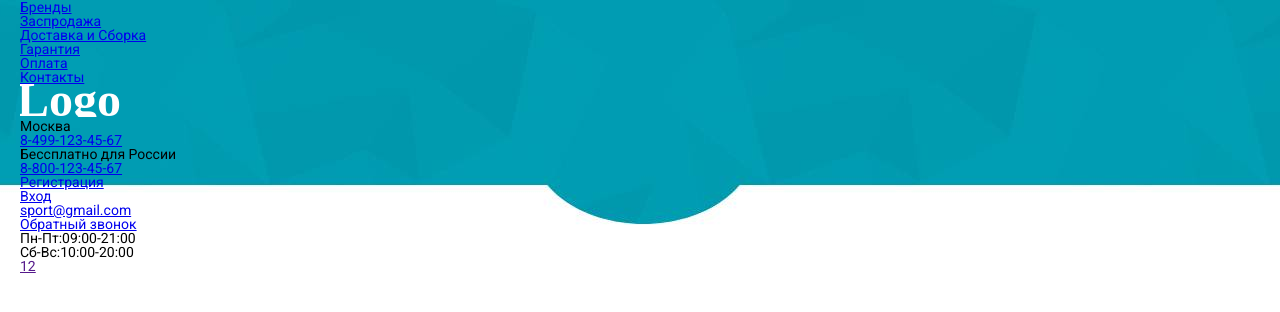
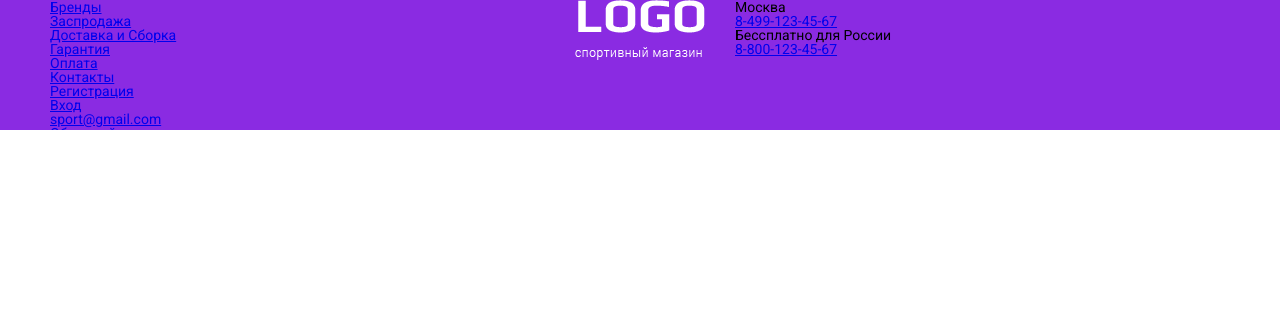
Before and after one commit to fedorova-olya/logo, a website: page #src/index.html in a window 1280 px wide. Drawn offline with nearby package versions, Linux system fonts and the light colour scheme; files that its build step writes are made by us from their sources; files whose address does not match are found by name.

Commit message:
back-d is a problem, work with header

```diff
--- a/#src/_header.html
+++ b/#src/_header.html
@@ -1,6 +1,6 @@
 <header class="header">
     <div class="header__top top-header">
-        <div class="header__content _container">
+        <div class="top-header__content _container">
             <div class="top-header__column">
                 <div class="top-header__menu menu">
                     <div class="menu__icon icom-menu">
@@ -32,8 +32,8 @@
                     </nav>
                 </div>
             </div>
-            <div class="top-header__column">
-                <a href="#" class="top-header__logo"><img src="img/logo.svg" alt="logo"></a>
+            <div class="top-header__column top-header__column_logo">
+                <a href="#" class="top-header__logo"><img src="img/logo.png" alt="logo"></a>
             </div>
             <div class="top-header__column">
                 <div class="top-header__contacts contacts-header">
--- a/#src/index.html
+++ b/#src/index.html
@@ -4,7 +4,7 @@
 <head>
     <meta charset="UTF-8">
     <meta name="viewport" content="width=device-width, initial-scale=1.0">
-    <link rel="stylesheet" href="css/style.css">
+    <link rel="stylesheet" href="css/style.min.css">
     <title>Gulp</title>
 </head>
 
--- a/#src/scss/header.scss
+++ b/#src/scss/header.scss
@@ -37,77 +37,56 @@
 //         }
 //     }
 // }
+.header {
+    //background: url("/../img/header/bg-header.png") top no-repeat;
+    background-color: blueviolet;
+    width: 100%;
+    height: 130px;
+    margin: 0 auto;
+}
 
-.header {
-    background: url('../img/header/bg-header.jpg') top no-repeat;
+.top-header {
+    &__content {
+        display: flex;
+    }
+    &__column {
+        flex: 0 1 50%;
+        &_logo {
+            flex: 0 0 190px;
+            text-align: center;
+        }
+    }
+}
 
-
-&__top {}
-}
-.top-header {}
-
-.header__content {}
-
-._container {}
-
-.top-header__column {}
-
-.top-header__menu {}
-
-.menu {}
-
-.menu__icon {}
-
-.icom-menu {}
-
-.menu__body {}
-
-.menu__list {}
-
-.menu__link {}
-
-.top-header__logo {}
-
-.top-header__contacts {}
-
-.contacts-header {}
-
-.contacts-header__column {}
-
-.contacts-header__item {}
-
-.contacts-headet__item_icon {}
-
-.contacts-header__label {}
-
-.contacts-header__phone {}
-
-.header__bottom {}
-
-.bottom-header {}
-
-.bottom-header__container {}
-
-.bottom-header__column {}
-
-.bottom-header__actions {}
-
-.actions-header {}
-
-.actions-header__login {}
-
-.actions-header__reg {}
-
-.actions-header__email {}
-
-.bottom-header__info {}
-
-.info-header {}
-
-.info-header__column {}
-
-.info-header__callback {}
-
-.info-header__schedule {}
-
-.info-header__bag {}
+// ._container {}
+// .top-header__column {}
+// .top-header__menu {}
+// .menu {}
+// .menu__icon {}
+// .icom-menu {}
+// .menu__body {}
+// .menu__list {}
+// .menu__link {}
+// .top-header__logo {}
+// .top-header__contacts {}
+// .contacts-header {}
+// .contacts-header__column {}
+// .contacts-header__item {}
+// .contacts-headet__item_icon {}
+// .contacts-header__label {}
+// .contacts-header__phone {}
+// .header__bottom {}
+// .bottom-header {}
+// .bottom-header__container {}
+// .bottom-header__column {}
+// .bottom-header__actions {}
+// .actions-header {}
+// .actions-header__login {}
+// .actions-header__reg {}
+// .actions-header__email {}
+// .bottom-header__info {}
+// .info-header {}
+// .info-header__column {}
+// .info-header__callback {}
+// .info-header__schedule {}
+// .info-header__bag {}
--- a/#src/scss/style.scss
+++ b/#src/scss/style.scss
@@ -17,7 +17,7 @@ $font-family: "Roboto", san-serif;
 $minWidth: 328px;
 $maxWidth: 1400px;
 $maxWidthContainer: 1180px;
-$md1: $maxWidthContainer+12;
+$md1: $maxWidthContainer + 12;
 $md2: 991.98;
 $md3: 767.98;
 $md4: 479.98;
@@ -47,7 +47,7 @@ body {
 //</Оболочка>
 //<Основная сетка>
 ._container {
-    max-width: $maxWidthContainer +px;
+    max-width: $maxWidthContainer;
     margin: 0 auto;
     padding: 0 20px;
     //<не используемые брекпоинты в этом макете>
--- a/package.json
+++ b/package.json
@@ -27,6 +27,7 @@
     "gulp-imagemin": "^7.1.0",
     "gulp-rename": "^2.0.0",
     "gulp-sass": "^4.1.0",
+    "gulp-svg-sprite": "^1.5.0",
     "gulp-ttf2woff": "^1.1.1",
     "gulp-ttf2woff2": "^3.0.0",
     "gulp-uglify-es": "^2.0.0",
```
Also changed, not shown: gulpfile.js (+67 -19 lines), logo-project/index.html (+4 -4 lines), #src/img/header/bg-header.jpg (deleted), #src/img/header/bg-header.png, #src/img/logo.png (added), #src/img/logo.svg (deleted), logo-project/css/style.css, logo-project/css/style.min.css, logo-project/img/header/bg-header.jpg (deleted), logo-project/img/header/bg-header.png, logo-project/img/header/bg-header.webp, logo-project/img/logo.png (added), logo-project/img/logo.svg (deleted), logo-project/img/logo.webp (added), 1 other file.
